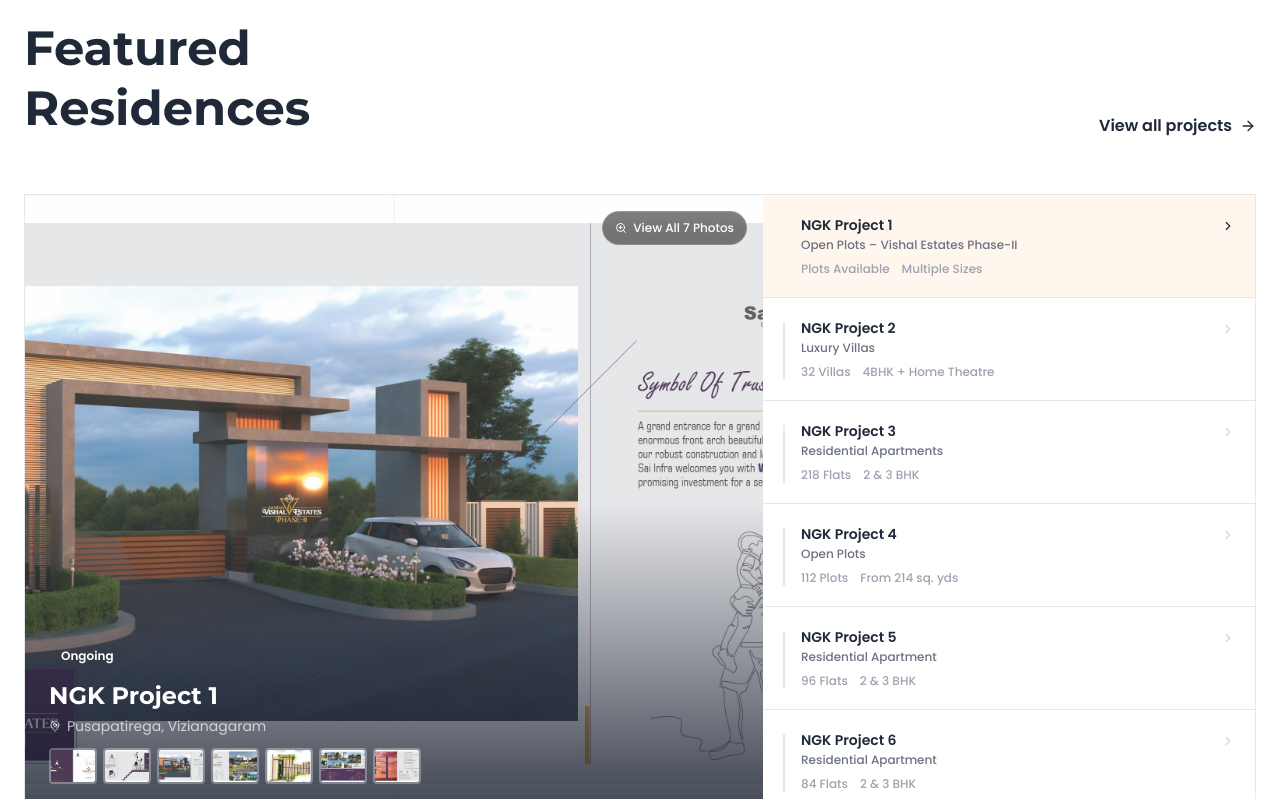
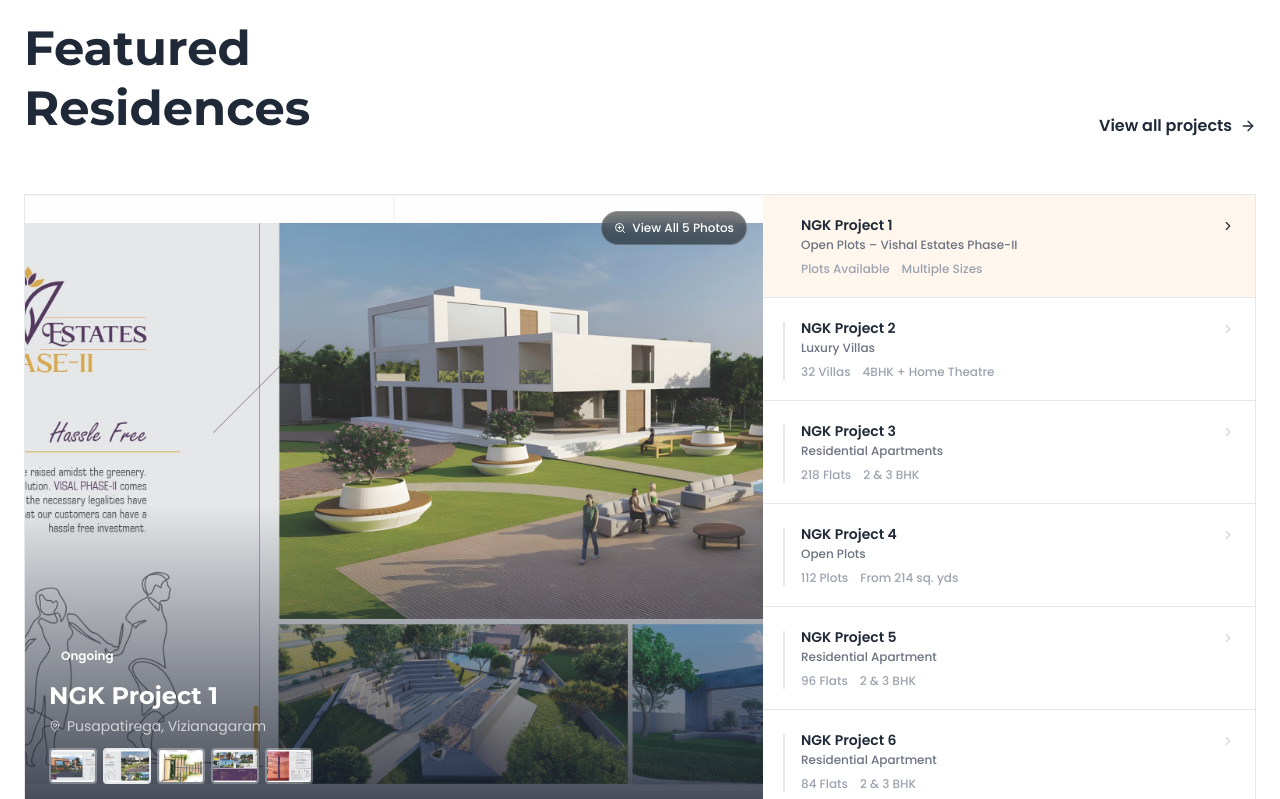
Before and after one commit to karthik1765/NGK-Infra_Main, a React (Vite) app: page / in a window 1280 px wide. Shown: the part 2001-2800 px from the top of the page. Built offline with nearby package versions, Linux system fonts and the light colour scheme.

Commit message:
feat: remove page1/page2 brochure images, add 5s auto-scroll gallery on home and project detail pages

```diff
--- a/src/app/pages/Home.tsx
+++ b/src/app/pages/Home.tsx
@@ -33,8 +33,7 @@ const STATS = [
 ];
 
 const VISHAL_GALLERY = [
-  { src: "/projects/vishal-estates-phase2/page1.jpg", caption: "Brochure Cover" },
-  { src: "/projects/vishal-estates-phase2/page2.jpg", caption: "Grand Entrance" },
+
   { src: "/projects/vishal-estates-phase2/page3.jpg", caption: "Amenities & Clubhouse" },
   { src: "/projects/vishal-estates-phase2/page4.jpg", caption: "Layout Plan" },
   { src: "/projects/vishal-estates-phase2/page5.jpg", caption: "Location Map" },
@@ -155,6 +154,18 @@ export default function Home() {
   const [activeProject, setActiveProject] = useState(0);
   const [heroSlide, setHeroSlide] = useState(0);
   const [lightboxIndex, setLightboxIndex] = useState<number | null>(null);
+  const [gallerySlide, setGallerySlide] = useState(0);
+
+  // Auto-advance project gallery every 5 seconds
+  useEffect(() => {
+    setGallerySlide(0);
+    const gallery = PROJECTS[activeProject].gallery;
+    if (!gallery) return;
+    const timer = setInterval(() => {
+      setGallerySlide((prev) => (prev + 1) % gallery.length);
+    }, 5000);
+    return () => clearInterval(timer);
+  }, [activeProject]);
 
   // Auto-advance hero slideshow every 6 seconds
   useEffect(() => {
@@ -325,15 +336,26 @@ export default function Home() {
 
           <div className="grid lg:grid-cols-5 border border-[#E5E7EB]">
             <div className="lg:col-span-3 relative aspect-[4/3] lg:aspect-auto overflow-hidden group bg-[#F3F4F6] min-h-[360px]">
-              {/* Main preview image — click to open lightbox if gallery exists */}
-              <img
-                src={PROJECTS[activeProject].image}
-                alt={PROJECTS[activeProject].name}
-                className={`w-full h-full object-cover transition-transform duration-700 group-hover:scale-105 ${
-                  PROJECTS[activeProject].gallery ? "cursor-zoom-in" : ""
-                }`}
-                onClick={() => PROJECTS[activeProject].gallery && setLightboxIndex(2)}
-              />
+              {/* Main preview image — auto-scrolling gallery or static image */}
+              {PROJECTS[activeProject].gallery ? (
+                PROJECTS[activeProject].gallery.map((img, idx) => (
+                  <img
+                    key={idx}
+                    src={img.src}
+                    alt={img.caption}
+                    className={`absolute inset-0 w-full h-full object-cover transition-opacity duration-1000 cursor-zoom-in ${
+                      idx === gallerySlide ? "opacity-100" : "opacity-0"
+                    }`}
+                    onClick={() => setLightboxIndex(idx)}
+                  />
+                ))
+              ) : (
+                <img
+                  src={PROJECTS[activeProject].image}
+                  alt={PROJECTS[activeProject].name}
+                  className="w-full h-full object-cover transition-transform duration-700 group-hover:scale-105"
+                />
+              )}
               <div className="absolute inset-0 bg-gradient-to-t from-gray-900/80 via-transparent to-transparent pointer-events-none" />
 
               {/* "View All Photos" button — only for projects with a gallery */}
@@ -364,7 +386,7 @@ export default function Home() {
                       <button
                         key={idx}
                         onClick={(e) => { e.stopPropagation(); setLightboxIndex(idx); }}
-                        className="w-12 h-9 rounded shrink-0 overflow-hidden border-2 border-white/30 hover:border-primary transition-all duration-200 focus:outline-none"
+                        className={`w-12 h-9 rounded shrink-0 overflow-hidden border-2 ${idx === gallerySlide ? "border-primary" : "border-white/30"} hover:border-primary transition-all duration-200 focus:outline-none`}
                         title={img.caption}
                       >
                         <img src={img.src} alt={img.caption} className="w-full h-full object-cover" />
--- a/src/app/pages/ProjectDetail.tsx
+++ b/src/app/pages/ProjectDetail.tsx
@@ -46,7 +46,7 @@ function AutoCarousel({ images, onImageClick }) {
     if (isHovered) return;
     intervalRef.current = setInterval(() => {
       setCurrent((c) => (c + 1) % images.length);
-    }, 4000);
+    }, 5000);
     return () => { if (intervalRef.current) clearInterval(intervalRef.current); };
   }, [isHovered, images.length]);
 
```
